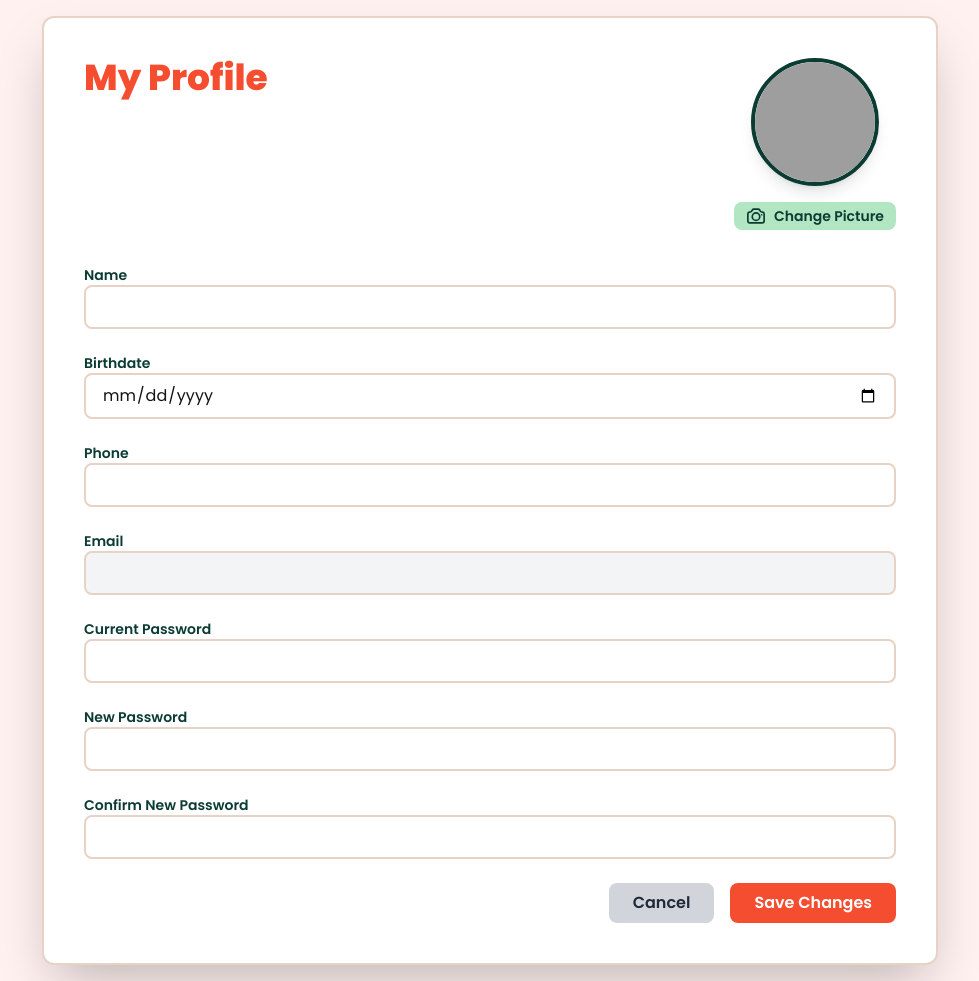
After one commit to Central-Canteen-Payment-Integration/CenPI, a PHP site: page /app/views/user/profile.php in a window 1280 px wide. The commit adds this page. Shown: the whole page, without its empty margins (150-1129 px from the left). Run offline with PHP 8.4, Linux system fonts and the light colour scheme; the template is opened without the code that fills it, so the values that code supplies are empty; a stand-in replaces the project's code that opens the database connection; style sheets or scripts are compiled from the project's sources; some libraries are stand-ins or nearby versions; grey boxes are pictures that could not be loaded.

Commit message:
Membuat page profile (profile.php) nambahin controller (profileuser.php) nambahin beberapa method di (usermodel.php) ngubah sedikit di header buat di alihin ke page profile

```diff
--- a/app/views/templates/header.php
+++ b/app/views/templates/header.php
@@ -92,7 +92,7 @@
 							<?php } ?>
 					</div>
 					<ul tabindex="0" class="menu menu-sm dropdown-content bg-base-100 rounded-box z-[1] mt-3 w-52 p-2 shadow">
-						<li><a>Profile</a></li>
+						<li><a href="<?php echo BASE_URL ?>/ProfileUser/showProfile">Profile</a></li>
 						<li><a>My Orders</a></li>
 						<li><a>Settings</a></li>
 						<li><a href="<?php BASE_URL ?>/User/logout">Logout</a></li>
--- /dev/null
+++ b/app/views/user/profile.php
@@ -0,0 +1,99 @@
+<!DOCTYPE html>
+<html lang="en">
+
+<head>
+    <meta charset="UTF-8">
+    <meta name="viewport" content="width=device-width, initial-scale=1.0">
+    <title>User Profile</title>
+    <script src="https://cdn.tailwindcss.com"></script>
+    <link rel="stylesheet" href="<?php BASE_URL; ?>/assets/css/global.css">
+    <link rel="stylesheet" href="<?php BASE_URL; ?>/assets/css/style.css">
+    <style>
+        :root {
+            --primary: #F54D2F;
+            --secondary: #0B3C33;
+            --background: #FFF1F0;
+            --accent: #B2E6C2;
+            --neutral: #E6D3C5;
+        }
+    </style>
+</head>
+
+<body class="bg-[var(--background)] min-h-screen flex items-center justify-center p-4">
+    <div class="font-std w-full max-w-4xl rounded-xl bg-white p-10 shadow-2xl border-2 border-[var(--neutral)]">
+        <div class="flex flex-col">
+            <!-- Title and Profile Picture -->
+            <div class="flex flex-col md:flex-row justify-between mb-8 items-start">
+                <h2 class="mb-5 text-4xl font-extrabold text-[var(--primary)] md:mb-0">My Profile</h2>
+                <div class="text-center">
+                    <img src="https://i.pravatar.cc/300" alt="Profile Picture"
+                        class="rounded-full w-32 h-32 mx-auto border-4 border-[var(--secondary)] mb-4 transition-transform duration-300 hover:scale-110 shadow-lg">
+                    <label for="upload_profile" class="cursor-pointer inline-flex items-center bg-[var(--accent)] px-3 py-1 rounded-lg text-[var(--secondary)] text-sm font-semibold hover:bg-[var(--primary)] hover:text-white transition-all">
+                        <input type="file" name="profile" id="upload_profile" hidden required>
+                        <svg class="w-5 h-5 mr-2" fill="none" stroke="currentColor" stroke-width="2"
+                            viewBox="0 0 24 24" xmlns="http://www.w3.org/2000/svg">
+                            <path stroke-linecap="round" stroke-linejoin="round"
+                                d="M6.827 6.175A2.31 2.31 0 0 1 5.186 7.23c-.38.054-.757.112-1.134.175C2.999 7.58 2.25 8.507 2.25 9.574V18a2.25 2.25 0 0 0 2.25 2.25h15A2.25 2.25 0 0 0 21.75 18V9.574c0-1.067-.75-1.994-1.802-2.169a47.865 47.865 0 0 0-1.134-.175 2.31 2.31 0 0 1-1.64-1.055l-.822-1.316a2.192 2.192 0 0 0-1.736-1.039 48.774 48.774 0 0 0-5.232 0 2.192 2.192 0 0 0-1.736 1.039l-.821 1.316Z"></path>
+                            <path stroke-linecap="round" stroke-linejoin="round"
+                                d="M16.5 12.75a4.5 4.5 0 1 1-9 0 4.5 4.5 0 0 1 9 0ZM18.75 10.5h.008v.008h-.008V10.5Z"></path>
+                        </svg>
+                        Change Picture
+                    </label>
+                </div>
+            </div>
+
+            <!-- Feedback Messages -->
+            <?php if (isset($_SESSION['success'])): ?>
+                <div class="p-4 mb-6 text-sm text-white bg-[var(--accent)] rounded-lg">
+                    <?php echo $_SESSION['success']; unset($_SESSION['success']); ?>
+                </div>
+            <?php elseif (isset($_SESSION['error'])): ?>
+                <div class="p-4 mb-6 text-sm text-white bg-[var(--primary)] rounded-lg">
+                    <?php echo $_SESSION['error']; unset($_SESSION['error']); ?>
+                </div>
+            <?php endif; ?>
+
+            <!-- Form -->
+            <form id="profileForm" class="space-y-6" onsubmit="return confirmPassword(event);" method="POST" action="<?php echo BASE_URL; ?>/ProfileUser/updateProfile">
+                <div>
+                    <label for="name" class="block text-sm font-semibold text-[var(--secondary)]">Name</label>
+                    <input type="text" id="name" name="username" class="w-full px-4 py-2 border-2 border-[var(--neutral)] rounded-lg focus:outline-none focus:ring focus:ring-[var(--accent)]"
+                        value="<?php echo htmlspecialchars($data['user']['USERNAME']); ?>" required>
+                </div>
+                <div>
+                    <label for="birthdate" class="block text-sm font-semibold text-[var(--secondary)]">Birthdate</label>
+                    <input type="date" id="birthdate" name="birthdate" class="w-full px-4 py-2 border-2 border-[var(--neutral)] rounded-lg focus:outline-none focus:ring focus:ring-[var(--accent)]"
+                        value="<?php echo htmlspecialchars($data['user']['BIRTHDATE'] ?? ''); ?>" required>
+                </div>
+                <div>
+                    <label for="phone" class="block text-sm font-semibold text-[var(--secondary)]">Phone</label>
+                    <input type="tel" id="phone" name="phone_number" class="w-full px-4 py-2 border-2 border-[var(--neutral)] rounded-lg focus:outline-none focus:ring focus:ring-[var(--accent)]"
+                        value="<?php echo htmlspecialchars($data['user']['PHONE_NUMBER'] ?? ''); ?>" required>
+                </div>
+                <div>
+                    <label for="email" class="block text-sm font-semibold text-[var(--secondary)]">Email</label>
+                    <input type="email" id="email" class="w-full px-4 py-2 border-2 border-[var(--neutral)] rounded-lg bg-gray-100 focus:outline-none" value="<?php echo htmlspecialchars($data['user']['EMAIL']); ?>" readonly>
+                </div>
+                <div>
+                    <label for="currentPassword" class="block text-sm font-semibold text-[var(--secondary)]">Current Password</label>
+                    <input type="password" id="currentPassword" name="currentPassword" class="w-full px-4 py-2 border-2 border-[var(--neutral)] rounded-lg focus:outline-none focus:ring focus:ring-[var(--accent)]" required>
+                </div>
+                <div>
+                    <label for="newPassword" class="block text-sm font-semibold text-[var(--secondary)]">New Password</label>
+                    <input type="password" id="newPassword" name="newPassword" class="w-full px-4 py-2 border-2 border-[var(--neutral)] rounded-lg focus:outline-none focus:ring focus:ring-[var(--accent)]" required>
+                </div>
+                <div>
+                    <label for="confirmNewPassword" class="block text-sm font-semibold text-[var(--secondary)]">Confirm New Password</label>
+                    <input type="password" id="confirmNewPassword" name="confirmNewPassword" class="w-full px-4 py-2 border-2 border-[var(--neutral)] rounded-lg focus:outline-none focus:ring focus:ring-[var(--accent)]" required>
+                </div>
+                <div class="flex justify-end space-x-4">
+                    <a href="/home" class="px-6 py-2 bg-gray-300 text-gray-800 font-semibold rounded-lg hover:bg-[var(--neutral)]">Cancel</a>
+                    <button type="submit" class="px-6 py-2 bg-[var(--primary)] text-white font-semibold rounded-lg hover:bg-[var(--secondary)]">Save Changes</button>
+                </div>
+            </form>
+        </div>
+    </div>
+</body>
+
+
+</html>
```
Also changed, not shown: app/controllers/ProfileUser.php (added, +82 -0 lines), app/models/UserModel.php (+73 -3 lines).
